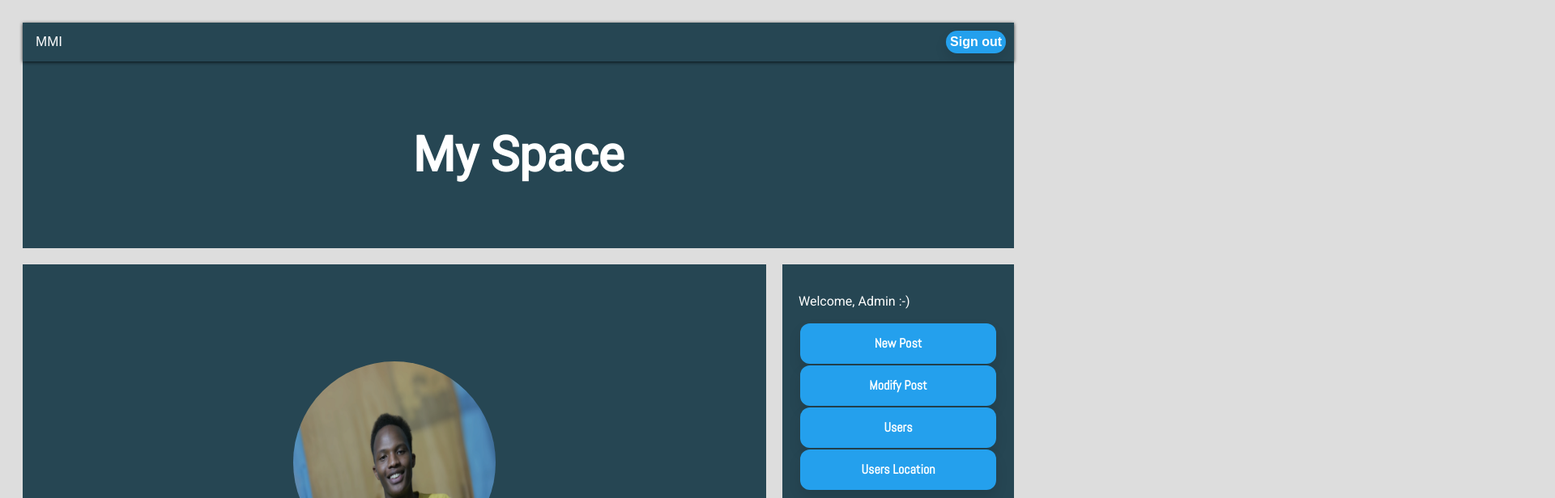
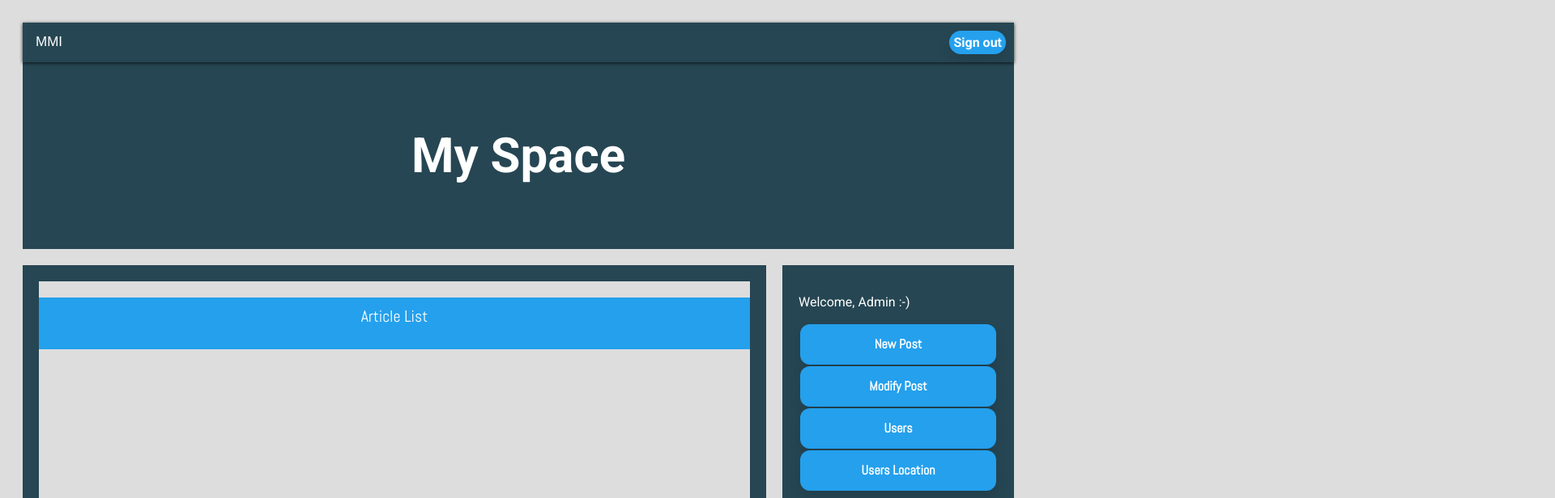
Before and after one commit to itisWasp/my-portfolio, a plain HTML site: page Pages/Dashboard_Admin/admin.html in a window 1280 px wide. Both pictures are taken after a click on the element "Modify Post". Shown: the top 616 px of the page at 81% size, 1920 px wide, since content can reach past the window. Drawn offline with Linux system fonts and the light colour scheme; files whose address does not match are found by name; a web font is replaced by a local one.

Commit message:
Added Saving and Deleting POst

```diff
--- a/Pages/Dashboard_Admin/admin.html
+++ b/Pages/Dashboard_Admin/admin.html
@@ -29,7 +29,9 @@
     <script src="../components/header.js"></script>
     <script src="../components/footer.js"></script>
     <script src="../components/NewPost.js"></script>
+    <script src="../components/modifyPost.js"></script>
     <script src="Logout.js"></script>
+
 
     <script type = "text/javascript" >
       function preventBack(){window.history.forward();}
@@ -63,7 +65,7 @@
               <p>Welcome, Admin :-)</p>
             <table>
                 <tr><td onclick="newPost()">New Post</td></tr>
-                <tr><td>Modify Post</td></tr>
+                <tr><td onclick="modifyPost()">Modify Post</td></tr>
                 <tr><td>Users</td></tr>
                 <tr><td>Users Location</td></tr>
                 </table>
--- /dev/null
+++ b/Pages/components/modifyPost.js
@@ -0,0 +1,258 @@
+let modifyPost = () => {
+    view = document.getElementById('dashboard');
+
+    let post = `<!DOCTYPE html>
+    <html lang="en">
+
+    <head>
+    <link rel="preconnect" href="https://fonts.googleapis.com">
+<link rel="preconnect" href="https://fonts.gstatic.com" crossorigin>
+<link href="https://fonts.googleapis.com/css2?family=Caudex&family=Roboto&display=swap" rel="stylesheet">
+    <link rel="preconnect" href="https://fonts.googleapis.com">
+<link rel="preconnect" href="https://fonts.gstatic.com" crossorigin>
+<link href="https://fonts.googleapis.com/css2?family=Caudex&display=swap" rel="stylesheet">
+    <link rel="preconnect" href="https://fonts.googleapis.com">
+<link rel="preconnect" href="https://fonts.gstatic.com" crossorigin>
+<link rel="preconnect" href="https://fonts.googleapis.com">
+<link rel="preconnect" href="https://fonts.gstatic.com" crossorigin>
+<link href="https://fonts.googleapis.com/css2?family=ABeeZee&family=Roboto:wght@300;400&display=swap" rel="stylesheet">
+<link href="https://fonts.googleapis.com/css2?family=Roboto:wght@300;400&display=swap" rel="stylesheet">
+<link rel="preconnect" href="https://fonts.googleapis.com">
+<link rel="preconnect" href="https://fonts.gstatic.com" crossorigin>
+<link href="https://fonts.googleapis.com/css2?family=Abel&display=swap" rel="stylesheet">
+<link rel="preconnect" href="https://fonts.googleapis.com">
+<link rel="preconnect" href="https://fonts.gstatic.com" crossorigin>
+<link href="https://fonts.googleapis.com/css2?family=Aubrey&display=swap" rel="stylesheet">
+        <meta charset="UTF-8">
+        <meta http-equiv="X-UA-Compatible" content="IE=edge">
+        <meta name="viewport" content="width=device-width, initial-scale=1.0">
+        <title>new article</title>
+
+      <style>
+          @import url('https://fonts.googleapis.com/css2?family=Roboto:wght@700&display=swap');
+          *{
+             font-family: 'Roboto', sans-serif;
+
+           }
+
+          .articlebox{
+              width: 100%;
+              height: 80vh;
+              background-color: #ddd;
+              margin: auto;
+              overflow-y: scroll;
+              overflow-x: hidden;
+          }
+          .newArticle{
+              width: 100%;
+              background-color: #24A0ED;
+              height: 10%;
+
+          }
+          .newArticle p{
+              text-align: center;
+              font-size: 20px;
+              padding-top: 10px;
+              color: white;
+              font-family: 'Abel';
+          }
+          .articleContainer{
+              width: 100%;
+              height: 30%;
+              border:2px solid #264653;
+              border-right:none;
+              display: flex;
+              justify-content:space-between;
+          }
+          .articleImage{
+              width: 25%;
+              height: 100%;
+              border-radius: 3px;
+
+          }
+          .titleBodyButtons{
+           width: 50%;
+          }.save, .delete {
+            width: 30%;
+            border:none;
+          }
+          .save{
+            background-color:#24A0ED;
+            text-align: center;
+            color: white;
+            border-radius: 12px;
+            box-shadow: 0px 8px 15px rgba(0, 0, 0, 0.1);
+            height: 50px;
+            cursor:pointer;
+            border:2px solid transparent;
+            transition: all 0.4s ease;
+            font-family: 'Abel';
+            font-size: 16px;
+            font-weight: bold;
+          }.delete{
+              background-color: rgb(240, 83, 83);
+              text-align: center;
+            color: white;
+            border-radius: 12px;
+            box-shadow: 0px 8px 15px rgba(0, 0, 0, 0.1);
+            height: 50px;
+            cursor:pointer;
+            border:2px solid transparent;
+            transition: all 0.4s ease;
+            font-family: 'Abel';
+            font-size: 16px;
+            font-weight: bold;
+          }
+          .save:hover{
+            border-color:#24A0ED;
+            background-color: #fff;
+            color:#24A0ED;
+          }.delete:hover{
+              border-color: rgb(204, 46, 46);
+            background-color: #fff;
+            color:rgb(204, 46, 46);
+          }
+          .articleBody, .articleTitle{
+              width: 100%;
+              margin-right:0;
+              border: none;
+              outline: none;
+          }
+          .articleBody{
+              font-size: 14px;
+              font-family:'Abel';
+              padding: 5px;
+              margin-top:0;
+              padding-top:5%;
+              border-radius: 10px;
+          }
+          .articleTitle{
+              margin-top:10px;
+              outline: 0;
+  background: #FFFFFF;
+  width: 60%;
+  border: 0;
+  border-radius: 50px;
+  padding: 5px;
+  box-sizing: border-box;
+  font-size: 14px;
+  font-family: 'Abel';
+          }
+      </style>
+
+
+    </head>
+    <body>
+
+
+        <div class="articlebox result">
+            <div class="newArticle">
+                <p>Article List</p>
+            </div>
+                        <div id="result1"></div>
+            <!--end of title-->
+
+        </div>
+    </body>
+    </html>`
+
+    view.innerHTML = `${post}`;
+
+
+    for(let i =0; i<localStorage.length; i++){
+        let key = localStorage.key(i);
+        if(key === 'email' || key === 'password'){
+            continue;
+        }
+        else{
+            let list = document.getElementById('result1');
+            let arr = JSON.parse(localStorage.getItem(key));
+            let title = arr.titleInfo;
+            let body = arr.fullArticleInfo;
+            let image = arr.imgUrlInfo;
+            let type = arr.type;
+            if(type == `posts`){
+                let display = `
+
+                <div class="articleContainer">
+                <img src="${image}" class="articleImage">
+                <div class="titleBodyButtons">
+                    <input type="text" class="articleTitle" id='title' placeholder="Blog Title" value="${title}"></p>
+                    <input type="url" class="articleTitle" id='image'placeholder="Image Link" value="${image}"></p>
+                    <textarea class="articleBody" id='body'>${body}</textarea>
+                    <div class="articleBtns">
+                        <button type="submit" class="save" id='${key}' onclick="saveChange('${key}')">Save</button>
+                        <button type="submit" class="delete" id='${key}' onclick="deletePost('${key}')">Delete</button>
+                    </div>
+                </div>
+                <div>
+                <br/>
+                `
+                list.innerHTML += display;
+            }
+        }
+    }
+}
+
+let saveChange = (postId) => {
+    let item = JSON.parse(localStorage.getItem(postId));
+    console.log(item);
+    let titleLocalStorage = item.titleInfo;
+    let imageLocalStorage = item.imgUrlInfo;
+    let bodyLocalStorage = item.fullArticleInfo;
+
+    let titleThisArticle = document.getElementById('title').value.trim();
+    let imageThisArticle = document.getElementById('image').value.trim();
+    let bodyThisArticle = document.getElementById('body').value.trim();
+
+    // if(titleThisArticle === titleLocalStorage){
+    //     continue;
+    // }
+    if(titleThisArticle !== titleLocalStorage){
+        let blogPosts = {
+            titleInfo: titleThisArticle,
+            fullArticleInfo: bodyLocalStorage,
+            imgUrlInfo: imageLocalStorage,
+            type:`posts`
+        }
+        localStorage.setItem(postId, JSON.stringify(blogPosts));
+        location.reload();
+        alert('Saved Successfully');
+    }
+
+    else if(imageThisArticle !== imageLocalStorage){
+        let blogPosts = {
+            titleInfo: titleLocalStorage,
+            fullArticleInfo: bodyLocalStorage,
+            imgUrlInfo: imageThisArticle,
+            type:`posts`
+        }
+        localStorage.setItem(postId, JSON.stringify(blogPosts));
+        location.reload();
+        alert('Saved Successfully');
+    }
+
+    else if(bodyThisArticle !== bodyLocalStorage){
+        let blogPosts = {
+            titleInfo: titleLocalStorage,
+            fullArticleInfo: bodyThisArticle,
+            imgUrlInfo: imageLocalStorage,
+            type:`posts`
+        }
+        localStorage.setItem(postId, JSON.stringify(blogPosts));
+        location.reload();
+        alert('Saved Successfully');
+    }
+
+    else{
+        alert('No Changes Made...');
+        location.reload();
+    }
+
+}
+
+let deletePost = (postId) => {
+    // console.log('Test');
+    localStorage.removeItem(postId);
+    location.reload();
+}
```
